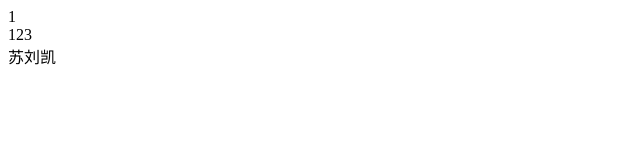
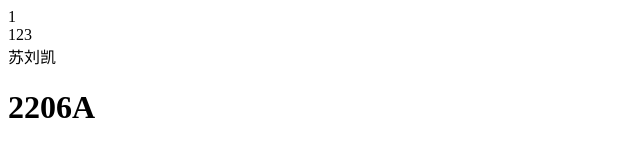
Before and after one commit to ydong123344123/add5678, a plain HTML site: page index.html in a window 1280 px wide. Shown: the whole page, without its empty margins (0-640 px from the left). Drawn offline with Linux system fonts and the light colour scheme.

Commit message:
Update index.html

```diff
--- a/index.html
+++ b/index.html
@@ -12,6 +12,7 @@
 	123
     <div>
         苏刘凯
+	<h1>2206A</h1>
     </div>
     <script>
 
```
